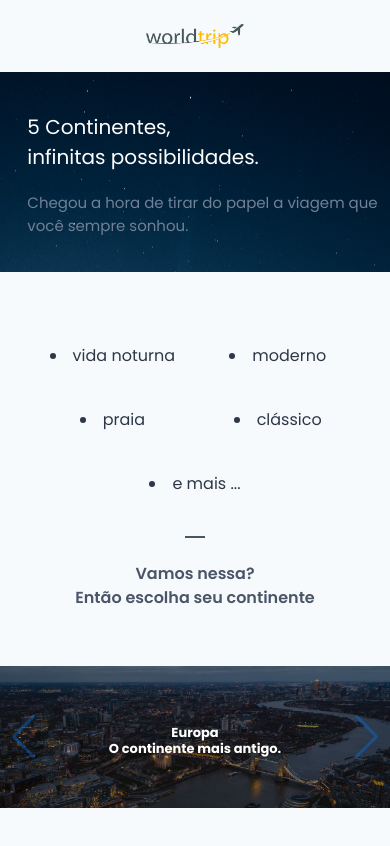
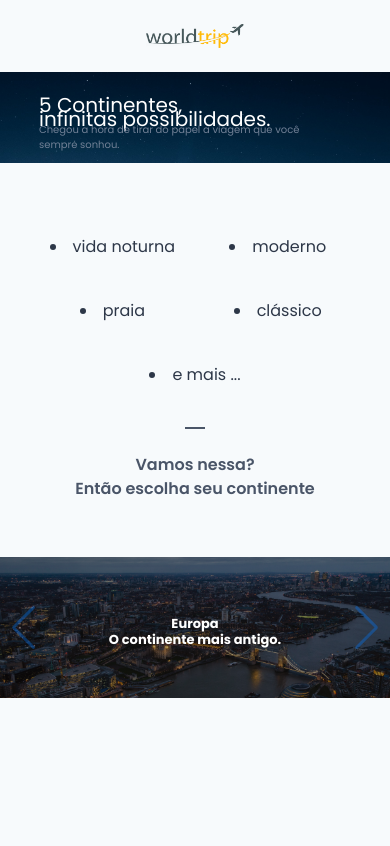
Before and after one commit to NakajimaDaniel/desafio07-ignite-chakraui, a Next.js app: page / in a window 390 px wide. Built offline with nearby package versions, Linux system fonts and the light colour scheme.

Commit message:
removed mediaquery hook

```diff
--- a/src/components/Banner/index.tsx
+++ b/src/components/Banner/index.tsx
@@ -1,35 +1,57 @@
 
-import  { Image, Container, Flex, Box, Text, useMediaQuery } from '@chakra-ui/react'
+import  { Image, Container, Flex, Box, Text} from '@chakra-ui/react'
 
 
 
 export function Banner() {
 
-  const [isLargerThan700] = useMediaQuery("(min-width: 700px)")
-
-
 
   return (
     <Flex w="100%" mb="8" pb="10">
-      <Box position="relative">
+      <Box position="relative" sx={{
+        "@media screen and (max-width: 375px)": {
+            height: "100vh",
+        },
+      }}>
 
-        {isLargerThan700? (
-          <>
-            <Image src="bannerback.png" w="100vw"/>
-            <Text position="absolute" top="20%"  left="10%" color="white" fontSize={["20","20","20","40"]}>5 Continentes,</Text>
-            <Text position="absolute" top="35%"  left="10%" color="white"  fontSize={["20","20","20","40"]} >infinitas possibilidades.</Text>
-            <Text position="absolute" top="55%"  left="10%" color="gray.500"  fontSize={["10","10","20"]} maxW={[300,300,400,500]}>Chegou a hora de tirar do papel a viagem que você sempre sonhou. </Text>
-            <Image position="absolute" top="20%" right="10%" src="Airplane.png" w="30%" />
-          </>
-
-        ): (
-          <>
-            <Image src="bannerback.png" w="100vw" h={[200]}/>
-            <Text position="absolute" top="20%"  left="7%" color="white" fontSize={["20"]}>5 Continentes,</Text>
-            <Text position="absolute" top="35%"  left="7%" color="white"  fontSize={["20"]} >infinitas possibilidades.</Text>
-            <Text position="absolute" top="60%"  left="7%" color="gray.500"  fontSize={["15"]} w="90vw">Chegou a hora de tirar do papel a viagem que você sempre sonhou. </Text>
-          </>
-        )}
+          <Image src="bannerback.png" w="100vw"/>
+          <Text
+            position="absolute"
+            top="20%"
+            left="10%"
+            color="white"
+            fontSize={["20","20","20","40"]}
+          >
+              5 Continentes,
+          </Text>
+          <Text
+            position="absolute"
+            top="35%"
+            left="10%"
+            color="white"
+            fontSize={["20","20","20","40"]}
+           >
+             infinitas possibilidades.
+          </Text>
+          <Text
+            position="absolute"
+            top="55%"  left="10%"
+            color="gray.500"
+            fontSize={["10","10","20"]}
+            maxW={[300,300,400,500]}
+          >
+            Chegou a hora de tirar do papel a viagem que você sempre sonhou.
+          </Text>
+          <Image
+            position="absolute"
+            top="20%"
+            right="10%"
+            src="Airplane.png"
+            w="30%"
+            sx={{"@media screen and (max-width:700px)": {
+              display: 'none',
+            }}}
+          />
 
       </Box>
 
@@ -37,3 +59,10 @@ export function Banner() {
 
   )
 }
+
+<>
+<Image src="bannerback.png" w="100vw" h={[200]}/>
+<Text position="absolute" top="20%"  left="7%" color="white" fontSize={["20"]}>5 Continentes,</Text>
+<Text position="absolute" top="35%"  left="7%" color="white"  fontSize={["20"]} >infinitas possibilidades.</Text>
+<Text position="absolute" top="60%"  left="7%" color="gray.500"  fontSize={["15"]} w="90vw">Chegou a hora de tirar do papel a viagem que você sempre sonhou. </Text>
+</>
```
